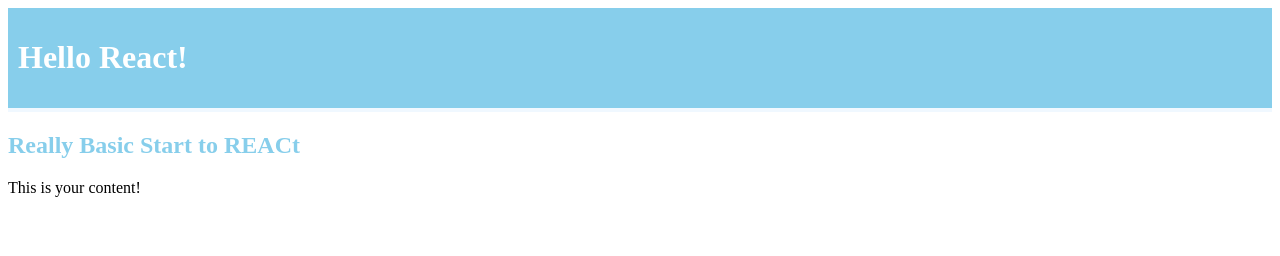
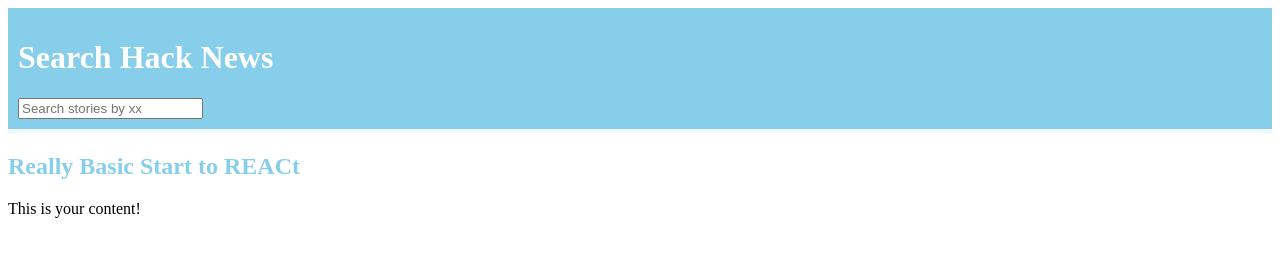
Before and after one commit to Josh1994/hackerNewsReact, a React app: page / in a window 1280 px wide. Built offline with nearby package versions, Linux system fonts and the light colour scheme.

Commit message:
Added some text and an input bar

```diff
--- a/public/index.html
+++ b/public/index.html
@@ -1,7 +1,7 @@
 <!DOCTYPE html>
 <html>
   <head>
-    <title>Really Basic Start to REACT!</title>
+    <title>Josh Hack News!</title>
   </head>
   <body>
     <div id="app"></div>
--- a/src/components/Header.js
+++ b/src/components/Header.js
@@ -15,7 +15,16 @@
     render() {
         return (
             <header style={style.container}>
-                <h1 style={style.title}>Hello React!</h1>
+                <div class = 'logo-wrapper'>
+                    <h1 style={style.title}>Search Hack News</h1>
+                </div>
+                <form class = 'search-wrapper'>
+                    <input
+                    name="searchBar"
+                    id = 'hnSearchBar'
+                    placeholder = 'Search stories by xx'
+                    type="input"/>
+                </form>
             </header>
         )
     }
```
